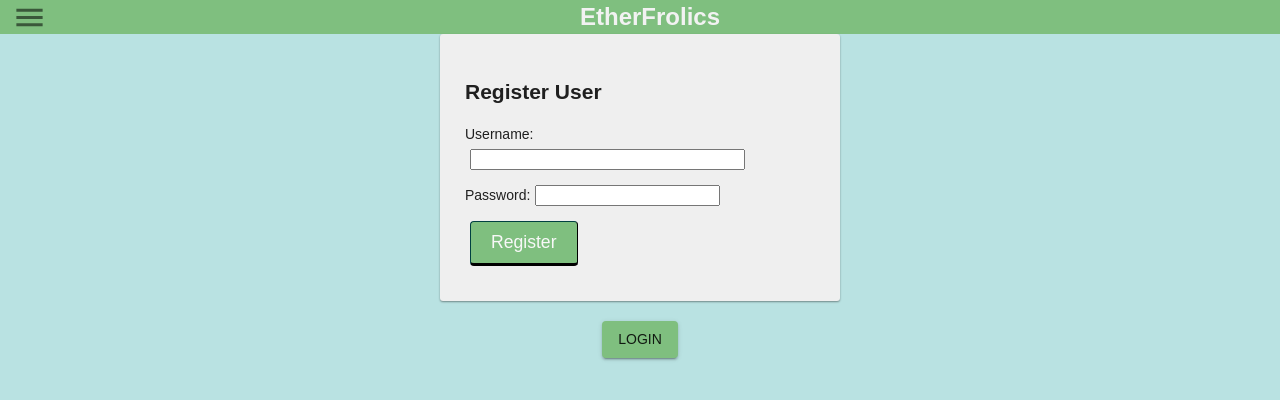
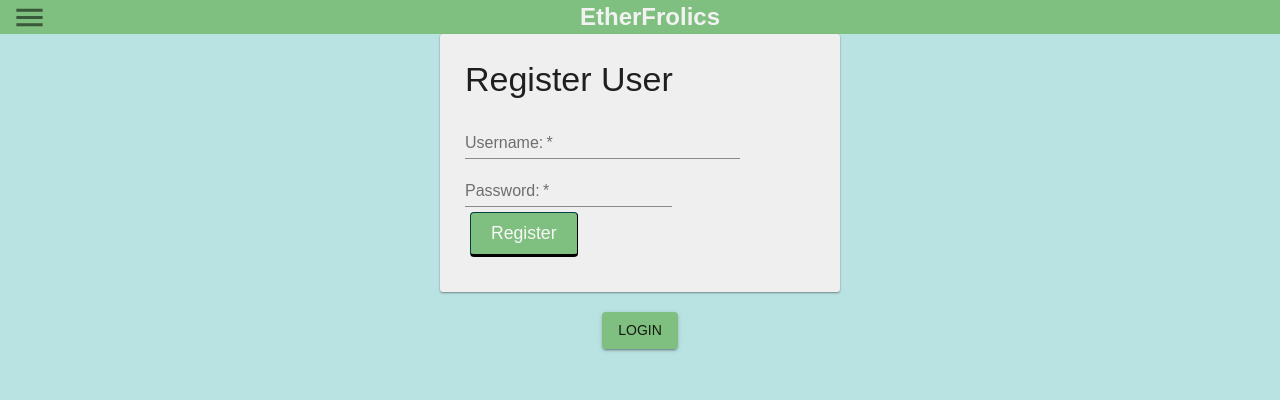
Before and after one commit to TuckerLandis/EtherFrolics, a React (Create React App) app: page /#/registration in a window 1280 px wide. Shown: the top 400 px of the page. Built offline with nearby package versions, Linux system fonts and the light colour scheme; no server answers.

Commit message:
add textfield and typography to register form

```diff
--- a/src/components/LoginForm/LoginForm.jsx
+++ b/src/components/LoginForm/LoginForm.jsx
@@ -36,7 +36,6 @@ function LoginForm() {
       )}
       <div className="padding">
         <label htmlFor="username">
-
           <TextField
             label="Username:"
             type="text"
@@ -49,7 +48,6 @@ function LoginForm() {
       </div>
       <div>
         <label htmlFor="password">
-          {/* Password: */}
           <TextField
             label="Password:"
             type="password"
--- a/src/components/RegisterForm/RegisterForm.jsx
+++ b/src/components/RegisterForm/RegisterForm.jsx
@@ -1,5 +1,6 @@
 import React, { useState } from 'react';
 import { useDispatch, useSelector } from 'react-redux';
+import { TextField, Typography } from "@material-ui/core"
 
 function RegisterForm() {
   const [username, setUsername] = useState('');
@@ -21,16 +22,16 @@ function RegisterForm() {
 
   return (
     <form className="formPanel" onSubmit={registerUser}>
-      <h2>Register User</h2>
+      <Typography variant="h4">Register User</Typography>
       {errors.registrationMessage && (
         <h3 className="alert" role="alert">
           {errors.registrationMessage}
         </h3>
       )}
-      <div>
+      <div className="padding">
         <label htmlFor="username">
-          Username:
-          <input
+          <TextField
+            label="Username:"
             type="text"
             name="username"
             value={username}
@@ -41,8 +42,8 @@ function RegisterForm() {
       </div>
       <div>
         <label htmlFor="password">
-          Password:
-          <input
+          <TextField
+            label="Password:"
             type="password"
             name="password"
             value={password}
```
